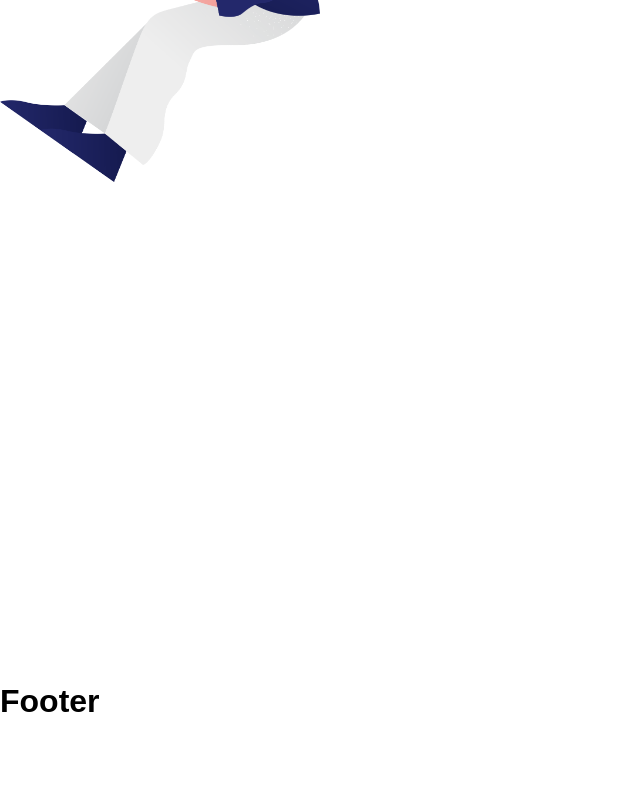
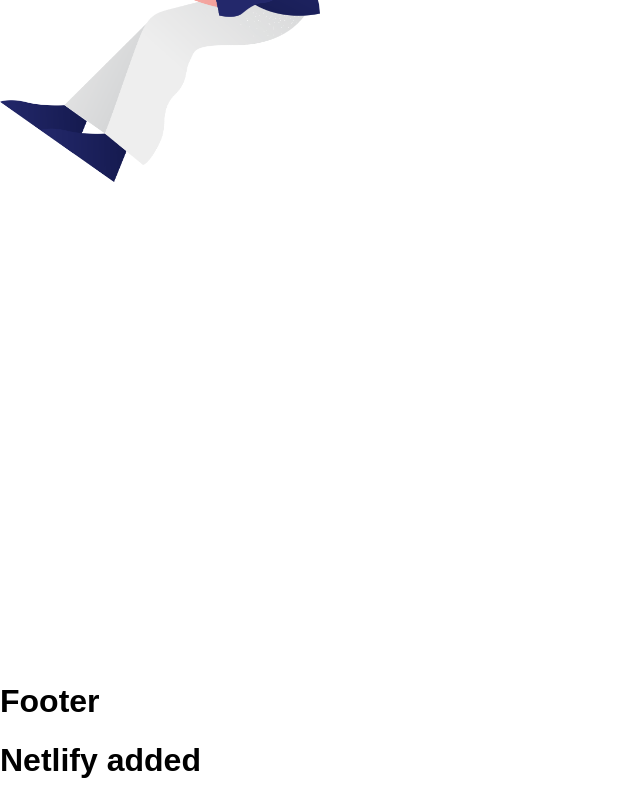
Before and after one commit to MohsinAliSoomro/CES, a Next.js app: page / in a window 1280 px wide. Shown: the part 198-998 px from the top of the page, without its empty margins (0-640 px from the left). Before the commit the page ends 940 px from the top, so only its background shows below. Built offline with nearby package versions, Linux system fonts and the light colour scheme; a web font is replaced by a local one.

Commit message:
ReDeploy

```diff
--- a/pages/index.js
+++ b/pages/index.js
@@ -12,6 +12,7 @@ export default function Home() {
 			</Head>
 			<main>
 				<Layout />
+				<h1>Netlify added</h1>
 			</main>
 		</div>
 	);
```
